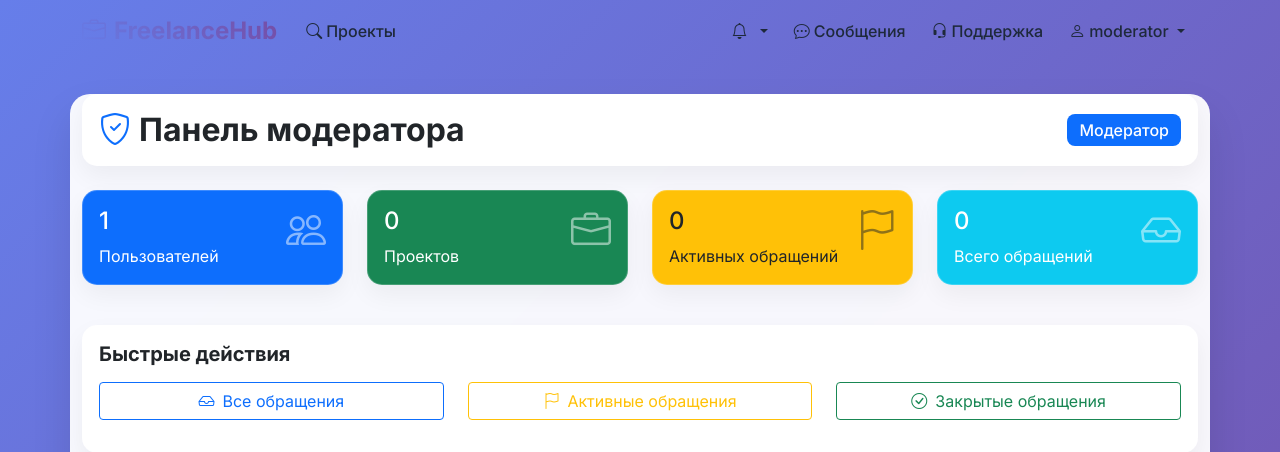
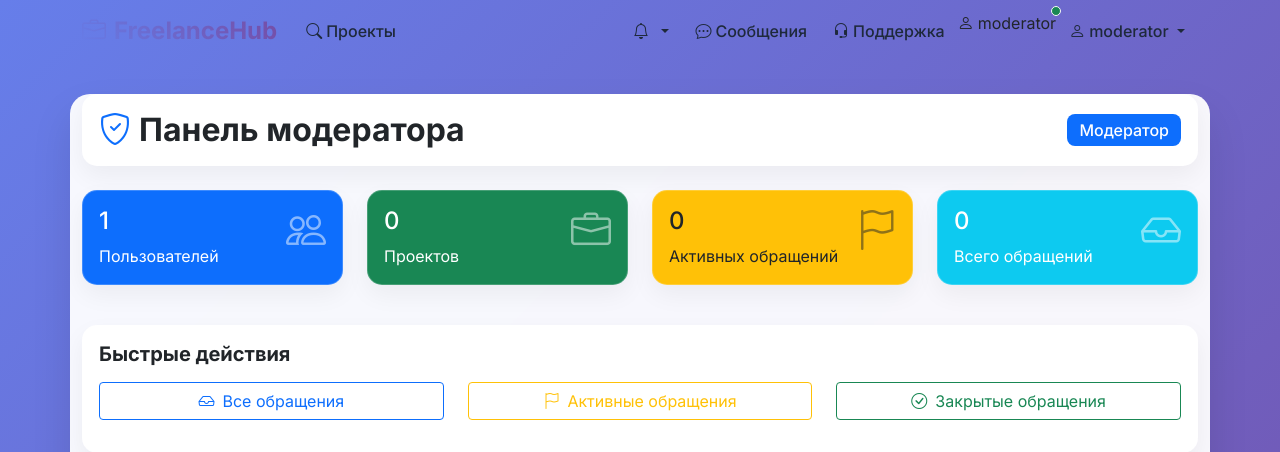
Before and after one commit to Krasmol/platform_for_freelancers, a Flask app: page /admin in a window 1280 px wide. Shown: the top 452 px of the page. Run offline with Flask 3, Linux system fonts and the light colour scheme; a user stored in the database is signed in.

Commit message:
Update base.html
добавлен статус онлайн/оффлайн

```diff
--- a/templates/base.html
+++ b/templates/base.html
@@ -291,6 +291,13 @@
                             </a>
                         </li>
 
+                        <span class="position-relative">
+                            <i class="bi bi-person me-1"></i>{{ current_user.username }}
+                            <span class="position-absolute top-0 start-100 translate-middle p-1 bg-success border border-light rounded-circle">
+                                <span class="visually-hidden">Online</span>
+                            </span>
+                        </span>
+
                         <!-- Профиль dropdown -->
                         <li class="nav-item dropdown">
                             <a class="nav-link dropdown-toggle" href="#" role="button" data-bs-toggle="dropdown">
```
